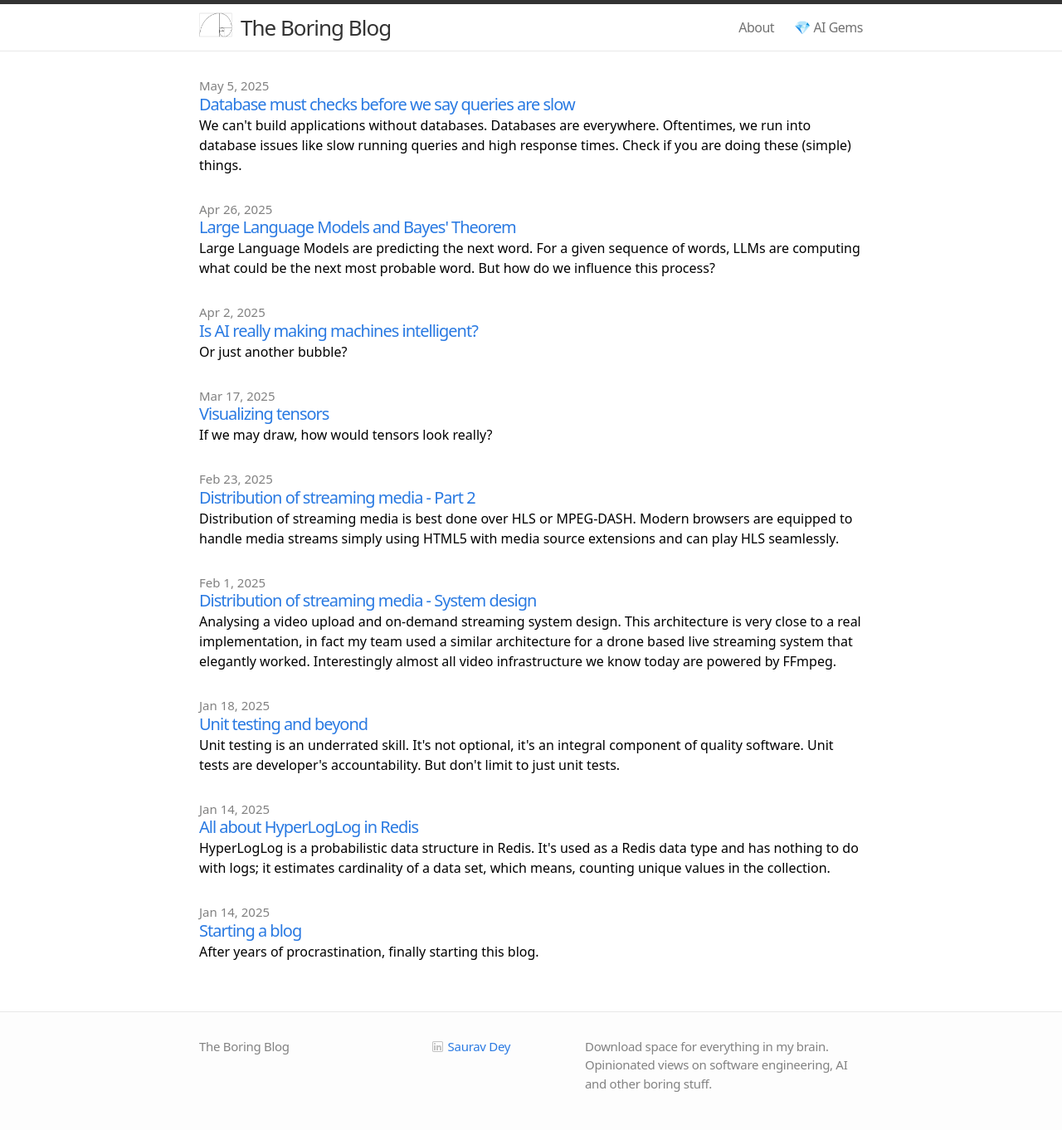
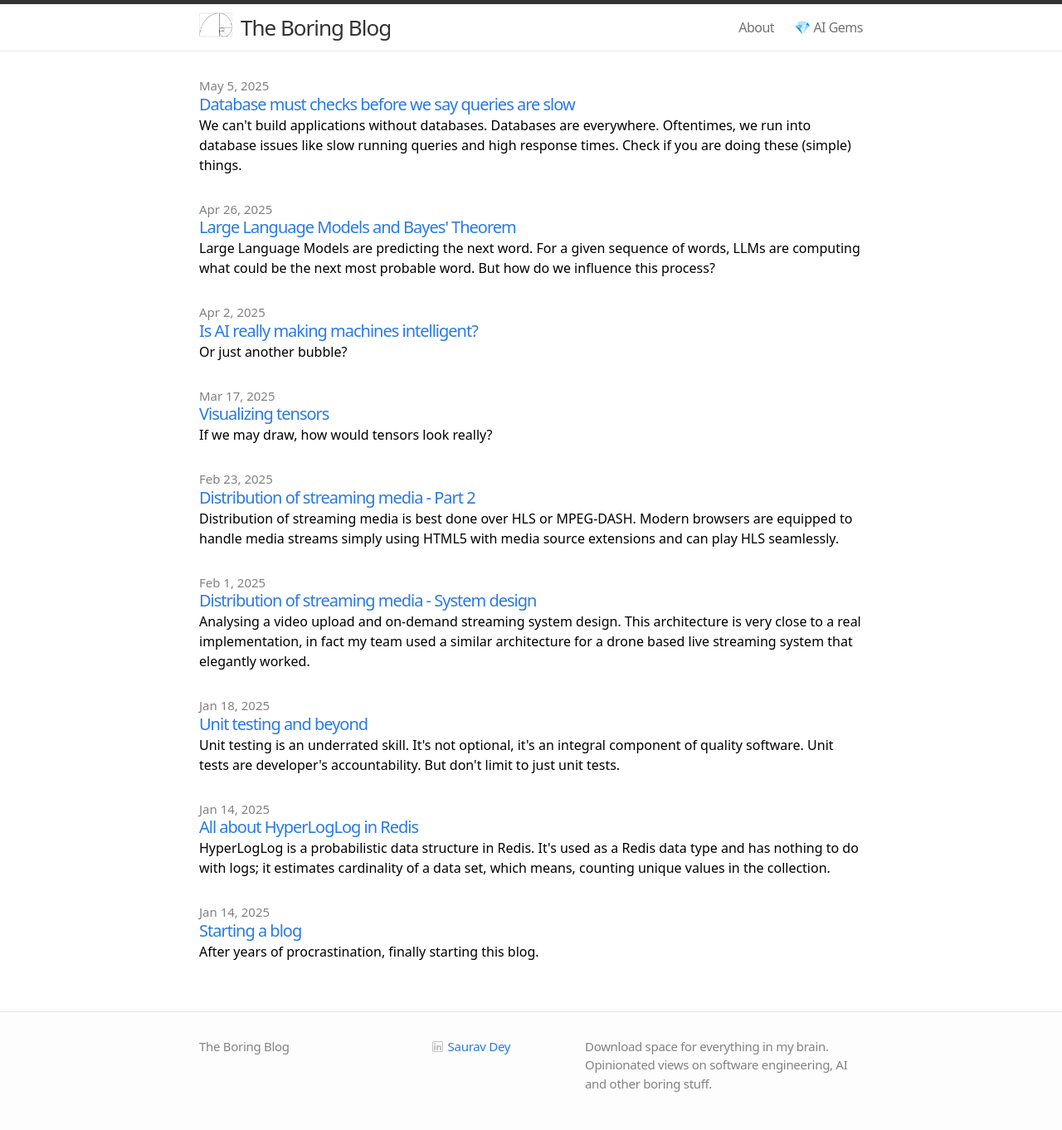
Before and after one commit to mindyouragents/mindyouragents.github.io, a Jekyll site: the page built from index.html, in a window 1280 px wide. Shown: the whole page at 83% size. Built offline with Jekyll 4.4.1, drawn with Linux system fonts in a browser that asks for light colours; some web fonts are replaced.

Commit message:
Update 2025-02-02-live-streaming-part-1.markdown

```diff
--- a/_posts/2025-02-02-live-streaming-part-1.markdown
+++ b/_posts/2025-02-02-live-streaming-part-1.markdown
@@ -2,7 +2,7 @@
 layout: post
 comments: false
 title:  "Distribution of streaming media - System design"
-excerpt: "Analysing a video upload and on-demand streaming system design. This architecture is very close to a real implementation, in fact my team used a similar architecture for a drone based live streaming system that elegantly worked. Interestingly almost all video infrastructure we know today are powered by FFmpeg."
+excerpt: "Analysing a video upload and on-demand streaming system design. This architecture is very close to a real implementation, in fact my team used a similar architecture for a drone based live streaming system that elegantly worked."
 date:   2025-02-01 10:00:00
 ---
 
```
